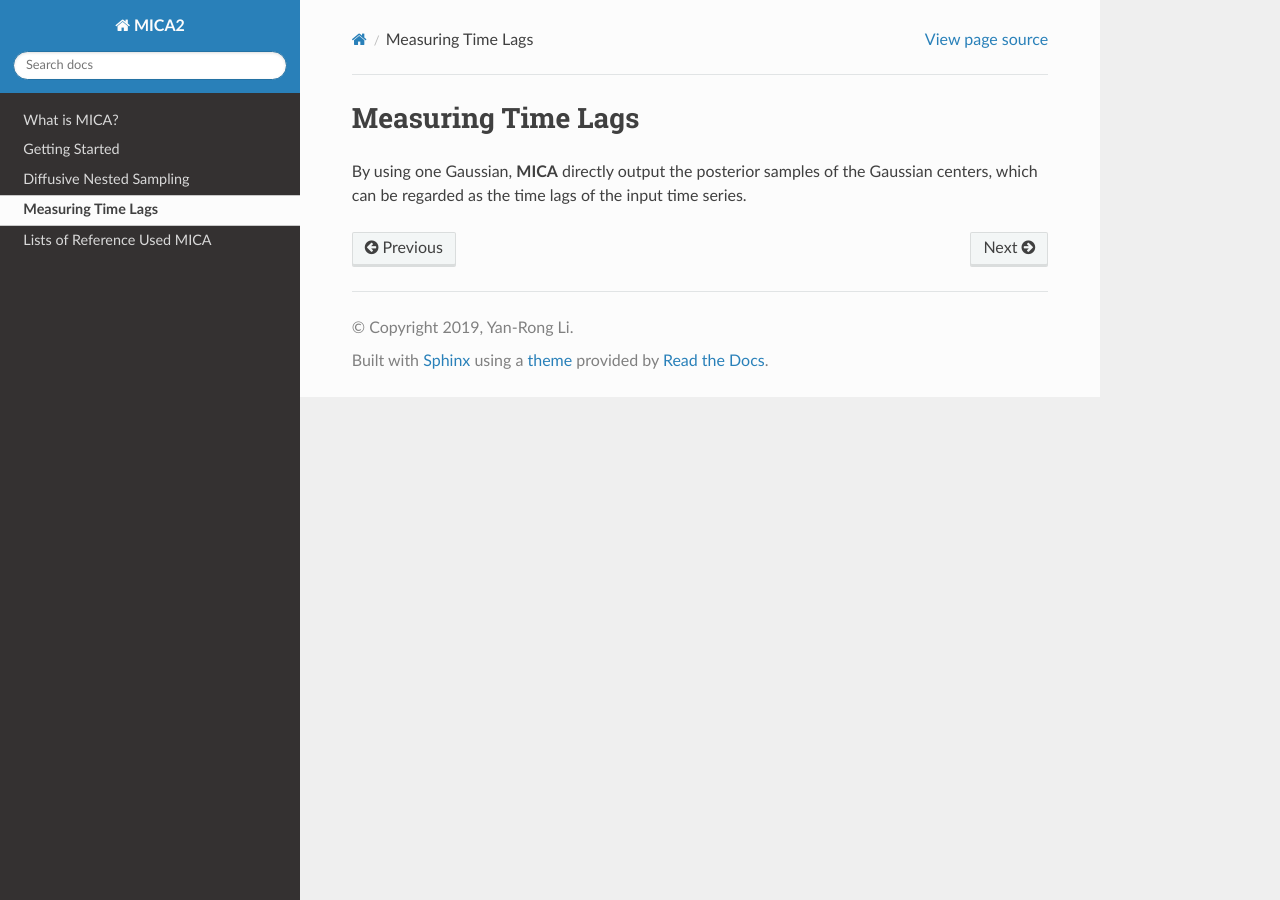
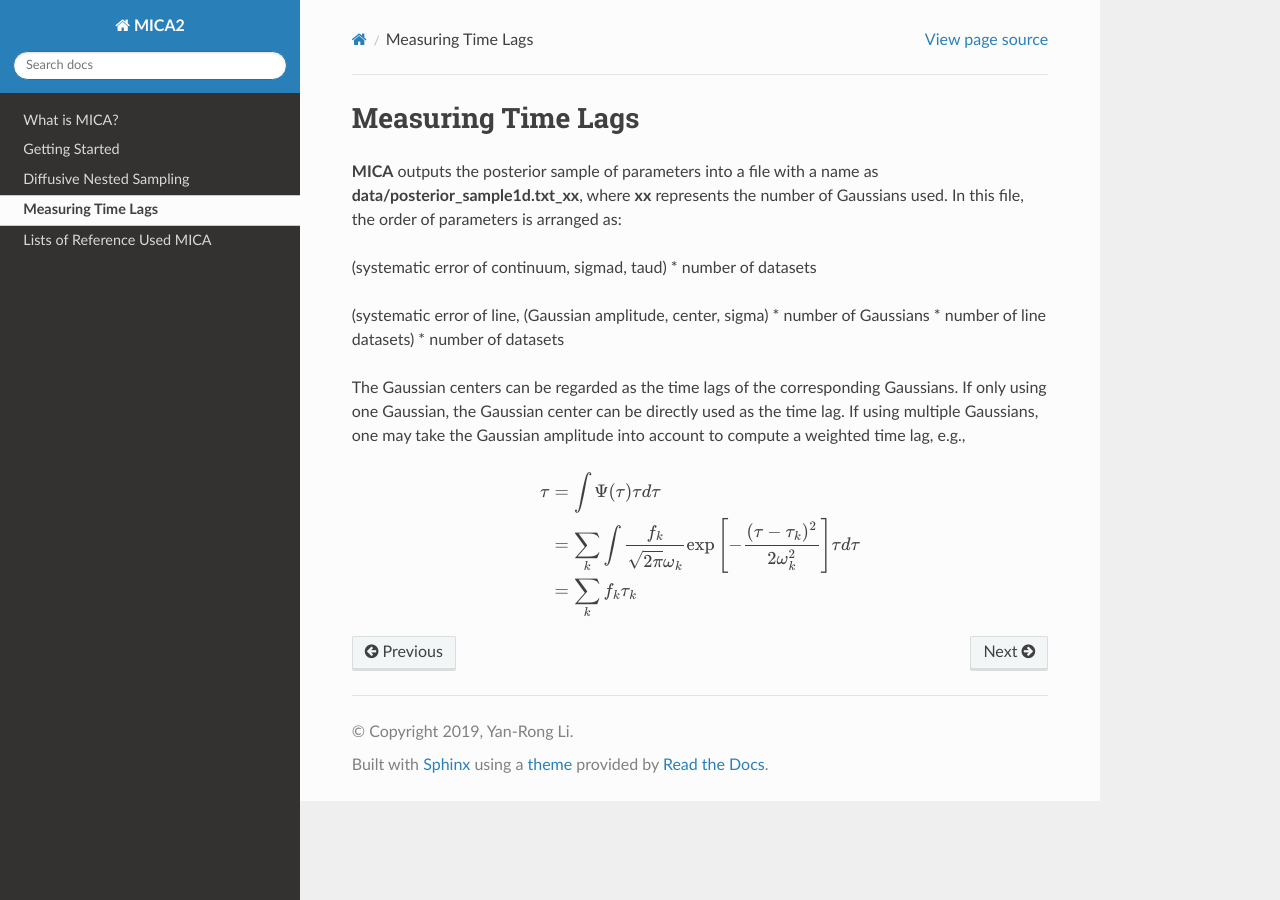
Before and after one commit to LiyrAstroph/MICA2, a Sphinx documentation site: the page built from docs/delay.rst, in a window 1280 px wide. Built offline with Sphinx 7.4.7 and the Read the Docs theme 2.0.0, drawn with Linux system fonts in a browser that asks for light colours.

Commit message:
update docs.

```diff
--- a/docs/about.rst
+++ b/docs/about.rst
@@ -13,10 +13,10 @@ A transfer function or delay map relates a time series  to its driving time seri
 
 .. math::
 
-  \Psi(\tau) = \sum_{k=1}^{K} \frac{f_k}{\sqrt{2\pi}\omega} \exp\left[-\frac{(\tau-\tau_k)^2}{2\omega_k^2}\right].
+  \Psi(\tau) = \sum_{k=1}^{K} \frac{f_k}{\sqrt{2\pi}\omega_k} \exp\left[-\frac{(\tau-\tau_k)^2}{2\omega_k^2}\right].
 
 .. note::
-  There is a factor :math:`1/\sqrt{2\pi}\omega` before the exponential
+  There is a factor :math:`1/\sqrt{2\pi}\omega_k` before the exponential
   in the above transfer function.
 
 .. figure:: _static/fig_sch_loc.jpg
--- a/docs/delay.rst
+++ b/docs/delay.rst
@@ -1,6 +1,22 @@
 ********************
 Measuring Time Lags
 ********************
-By using one Gaussian, **MICA** directly output the posterior samples
-of the Gaussian centers, which can be regarded as the time lags of the input time
-series.
+**MICA** outputs the posterior sample of parameters into a file with a name as
+**data/posterior_sample1d.txt_xx**, where **xx** represents the number of Gaussians used.
+In this file, the order of parameters  is arranged as:
+
+(systematic error of continuum, sigmad, taud) * number of datasets
+
+(systematic error of line, (Gaussian amplitude, center, sigma) * number of Gaussians * number of line datasets) * number of datasets
+
+
+The Gaussian centers can be regarded as the time lags of the corresponding Gaussians.
+If only using one Gaussian, the Gaussian center can be directly used as the time lag.
+If using multiple Gaussians, one may take the Gaussian amplitude into account to
+compute a weighted time lag, e.g.,
+
+.. math::
+
+  \tau &= \int \Psi(\tau) \tau d\tau \\
+       &= \sum_k \int \frac{f_k }{\sqrt{2\pi}\omega_k} \exp\left[-\frac{(\tau-\tau_k)^2}{2\omega_k^2}\right] \tau d\tau\\
+       &= \sum_k f_k \tau_k
--- a/docs/getting_started.rst
+++ b/docs/getting_started.rst
@@ -147,7 +147,7 @@ Output
 
     (systematic error of continuum, sigmad, taud) * number of datasets
 
-    (systematic error of line, (guassian amplitude, center, sigma) * number of gaussians * number of line datasets) * number of datasets
+    (systematic error of line, (gaussian amplitude, center, sigma) * number of gaussians * number of line datasets) * number of datasets
 
     sigmad, taud, gaussian amplitude and sigma are in logarithm scale; systematic errors (x) are dimensionless, defined as  x = log(1+err/err_data), where err is the real systematic error and err_data is the mean measurement error of the data.
 
```
